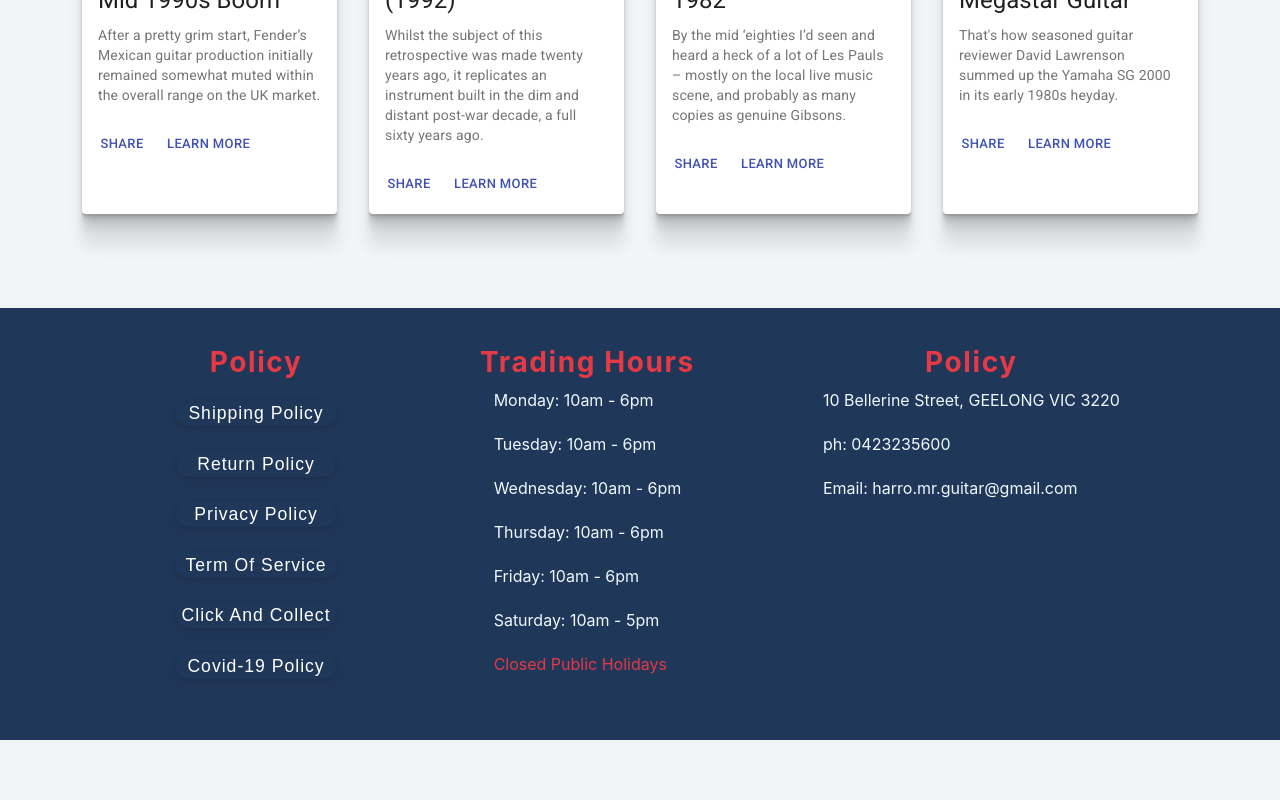
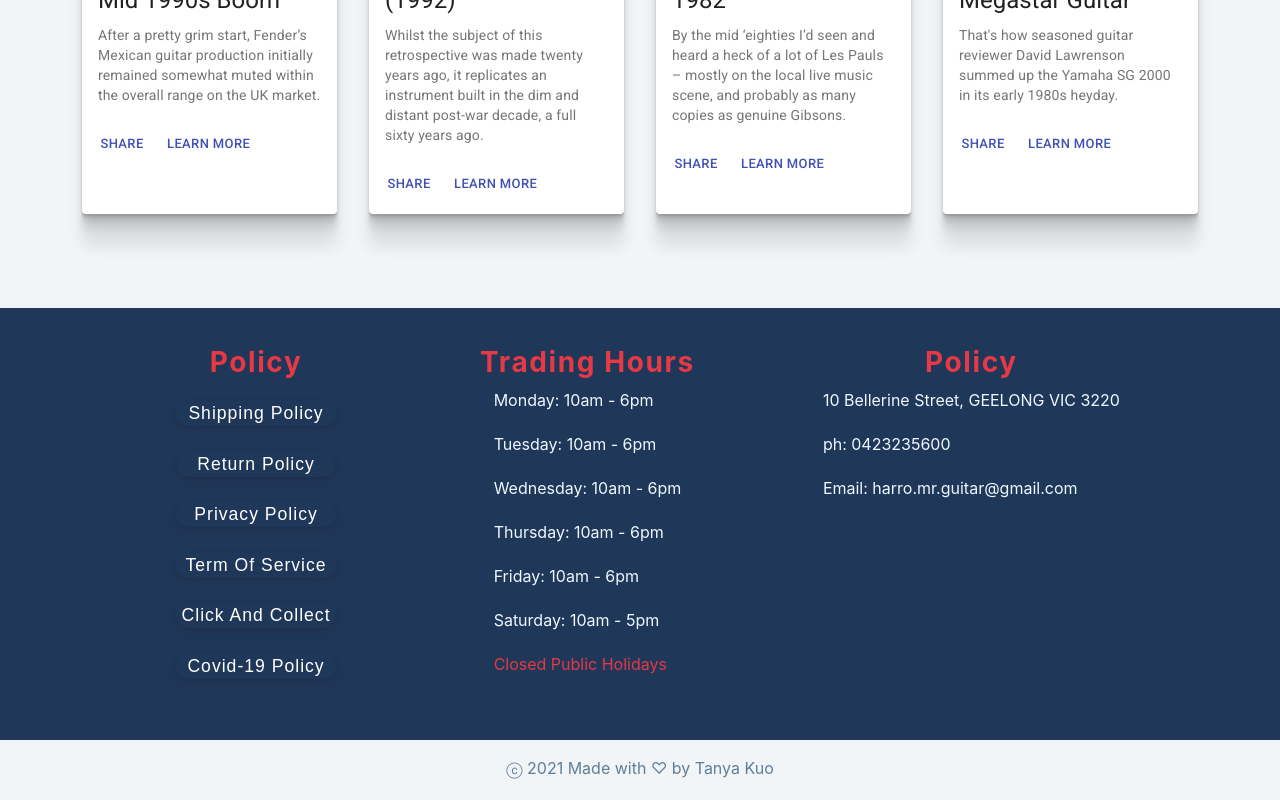
Before and after one commit to TanjaKuo/TanjaKuo-TanjaKuo.guitar-project.io, a React (Create React App) app: page / in a window 1280 px wide. Shown: the part 2493-3293 px from the top of the page. Before the commit the page ends 3233 px from the top, so only its background shows below. Built offline with nearby package versions, Linux system fonts and the light colour scheme.

Commit message:
update css

```diff
--- a/src/components/Footer.js
+++ b/src/components/Footer.js
@@ -4,8 +4,9 @@ import { Link } from "react-router-dom";
 import FooterSidebar from "./FooterSidebar";
 import { footerInfo } from "../subData";
 
-const Navbar = () => {
+const Footer = () => {
   return (
+    <>
       <footer className="footer">
         <div className="footer-center">
           <div className="footer-mobile-show">
@@ -70,7 +71,11 @@ const Navbar = () => {
           </div>
         </div>
       </footer>
+      <div className="final-footer">
+        <p>ⓒ 2021 Made with ♡ by Tanya Kuo</p>
+      </div>
+    </>
   );
 };
 
-export default Navbar;
+export default Footer;
--- a/src/index.css
+++ b/src/index.css
@@ -759,6 +759,7 @@ https://zurb.com/playground/motion-ui
 */
 
 /******************8 footer section **********************/
+
 .footer {
   width: auto;
   /* margin: 5rem auto; */
@@ -781,6 +782,12 @@ https://zurb.com/playground/motion-ui
     rgba(0, 0, 0, 0.17) 0px 12px 13px, rgba(0, 0, 0, 0.09) 0px -3px 5px;
   margin-bottom: 2rem;
   padding: 2rem;
+}
+
+.final-footer {
+  display: flex;
+  justify-content: center;
+  margin-top: 1rem;
 }
 
 .disabled {
```
Lines whose indentation alone changed are shown as unchanged.
